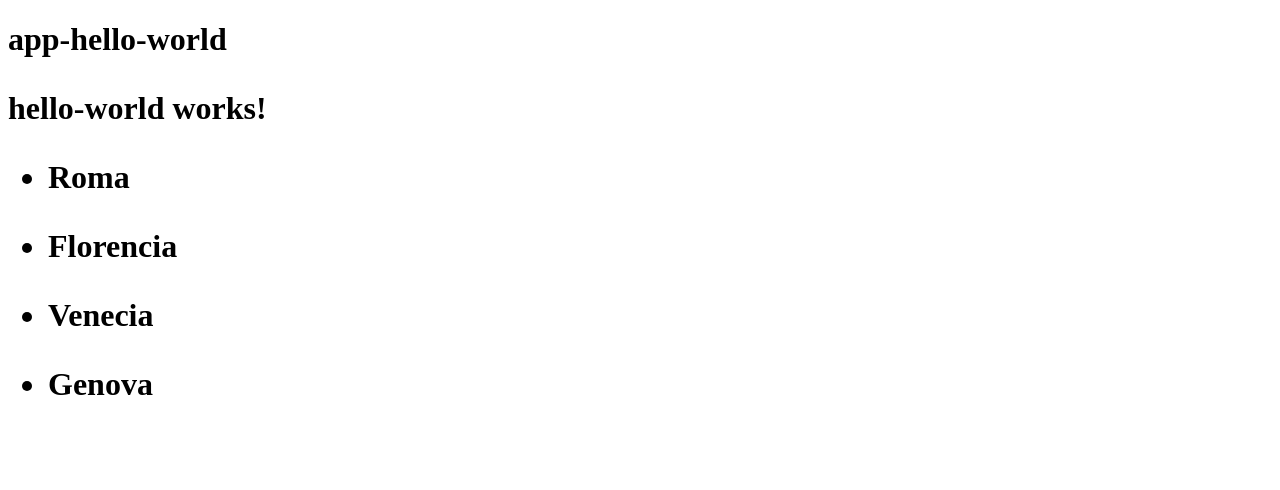
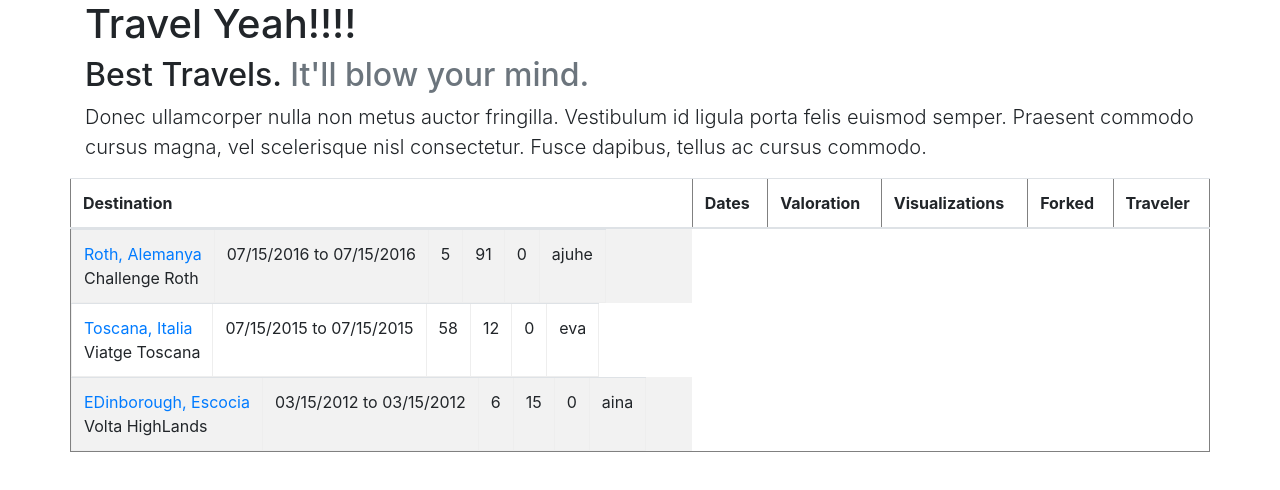
Before and after one commit to albertjuhe/Angular-laboratory, an Angular app: page / in a window 1280 px wide. Shown: the top 490 px of the page. Built offline with nearby package versions, Linux system fonts and the light colour scheme.

Commit message:
Locations list and boostrap

```diff
--- a/angular.json
+++ b/angular.json
@@ -23,9 +23,13 @@
               "src/assets"
             ],
             "styles": [
-              "src/styles.css"
+              "src/styles.css",
+              "node_modules/bootstrap/dist/css/bootstrap.min.css"
             ],
-            "scripts": []
+            "scripts": [
+              "node_modules/jquery/dist/jquery.min.js",
+              "node_modules/bootstrap/dist/js/bootstrap.min.js"
+            ]
           },
           "configurations": {
             "production": {
--- a/package.json
+++ b/package.json
@@ -20,7 +20,9 @@
     "@angular/platform-browser": "^6.1.0",
     "@angular/platform-browser-dynamic": "^6.1.0",
     "@angular/router": "^6.1.0",
+    "bootstrap": "^4.1.3",
     "core-js": "^2.5.4",
+    "jquery": "^3.3.1",
     "rxjs": "^6.0.0",
     "zone.js": "~0.8.26"
   },
--- a/src/app/app.component.html
+++ b/src/app/app.component.html
@@ -1,5 +1,16 @@
-<h1>
-  {{title}}
-  <app-hello-world></app-hello-world>
-  <app-location-list></app-location-list>
-</h1>
+<div class="container marketing">
+    <h1>
+        {{title}}
+    </h1>
+    <div class="row featurette">
+        <a name="favoritplaces"></a>
+        <div class="col-md-12">
+            <h2 class="featurette-heading">Best Travels.
+                <span class="text-muted">It'll blow your mind.</span>
+            </h2>
+            <p class="lead">Donec ullamcorper nulla non metus auctor fringilla. Vestibulum id ligula porta felis euismod semper. Praesent
+                commodo cursus magna, vel scelerisque nisl consectetur. Fusce dapibus, tellus ac cursus commodo.</p>
+            <app-location-list></app-location-list>
+        </div>
+    </div>
+</div>
--- a/src/app/app.component.ts
+++ b/src/app/app.component.ts
@@ -6,5 +6,5 @@ import { Component } from '@angular/core';
   styleUrls: ['./app.component.css']
 })
 export class AppComponent {
-  title = 'app-hello-world';
+  title = 'Travel Yeah!!!!';
 }
--- a/src/app/location-item/location-item.component.html
+++ b/src/app/location-item/location-item.component.html
@@ -1,3 +1,7 @@
-<p>
-  {{name}}
-</p>
+
+  <td><a href="{{location.url}}">{{location.name}}</a><br>{{location.description}}</td>
+  <td>{{location.dateFrom}} to {{location.dateFrom}}</td>
+  <td><span class="glyphicon glyphicon-star" aria-hidden="true"></span>{{location.starts}}</td>
+  <td><span class="glyphicon glyphicon-eye-open" aria-hidden="true"></span> {{location.watch}}</td>
+  <td><span class="glyphicon glyphicon-random" aria-hidden="true"></span> {{location.forks}} </td>
+  <td>{{location.user}}</td>
--- a/src/app/location-item/location-item.component.ts
+++ b/src/app/location-item/location-item.component.ts
@@ -1,4 +1,5 @@
 import { Component, OnInit, Input } from '@angular/core';
+import { Location } from '../location/location.model';
 
 @Component({
   selector: 'app-location-item',
@@ -6,12 +7,10 @@ import { Component, OnInit, Input } from '@angular/core';
   styleUrls: ['./location-item.component.css']
 })
 export class LocationItemComponent implements OnInit {
-
-  @Input() name: string; // <!-- Location Name -->
-  description: string; // <!-- Location description -->
+  @Input() location: Location;
 
   constructor() {
-   }
+  }
 
   ngOnInit() {
   }
--- a/src/app/location-list/location-list.component.html
+++ b/src/app/location-list/location-list.component.html
@@ -1,5 +1,17 @@
-<ul>
-  <li *ngFor="let location of names">
-      <app-location-item [name]="location"></app-location-item>
-  </li>
-</ul>
+<table border="1" class="table table-striped">
+  <thead>
+  <tr>
+      <th>Destination</th>
+      <th>Dates</th>
+      <th>Valoration</th>
+      <th>Visualizations</th>
+      <th>Forked</th>
+      <th>Traveler</th>
+  </tr>
+  </thead>
+  <tbody>
+    <tr *ngFor="let travel of locations">
+      <app-location-item [location]="travel"></app-location-item>
+    </tr>
+  </tbody>
+</table>
--- a/src/app/location-list/location-list.component.ts
+++ b/src/app/location-list/location-list.component.ts
@@ -1,4 +1,5 @@
-import { Component, OnInit } from '@angular/core';
+import { Component, OnInit, HostBinding } from '@angular/core';
+import { Location } from '../location/location.model';
 
 @Component({
   selector: 'app-location-list',
@@ -6,11 +7,15 @@ import { Component, OnInit } from '@angular/core';
   styleUrls: ['./location-list.component.css']
 })
 export class LocationListComponent implements OnInit {
-
-  names: string[];
+  @HostBinding('attr.class') cssClass = 'row';
+  locations: Array<Location>;
 
   constructor() {
-    this.names = ['Roma', 'Florencia', 'Venecia', 'Genova'];
+    this.locations = [
+      new Location('Roth, Alemanya', 'Challenge Roth', '07/15/2016', '07/18/2016', 5, 91, 0, 'ajuhe'),
+      new Location('Toscana, Italia', 'Viatge Toscana', '07/15/2015', '07/18/2015', 58, 12, 0, 'eva'),
+      new Location('EDinborough, Escocia', 'Volta HighLands', '03/15/2012', '03/10/2012', 6, 15, 0, 'aina')
+    ];
    }
 
   ngOnInit() {
--- /dev/null
+++ b/src/app/location/location.model.ts
@@ -0,0 +1,30 @@
+export class Location {
+    name: String;
+    description: String;
+    dateFrom: String;
+    detoTo: String;
+    starts: Number;
+    watch: Number;
+    forks: Number;
+    user: String;
+
+    constructor(name: String,
+        description: String,
+        dateFrom: String,
+        detoTo: String,
+        starts: Number,
+        watch: Number,
+        forks: Number,
+        user: String) {
+
+        this.name = name;
+        this.description = description;
+        this.dateFrom = dateFrom;
+        this.detoTo = detoTo;
+        this.starts = starts;
+        this.watch = watch;
+        this.forks = forks;
+        this.user = user;
+
+    }
+}
```
